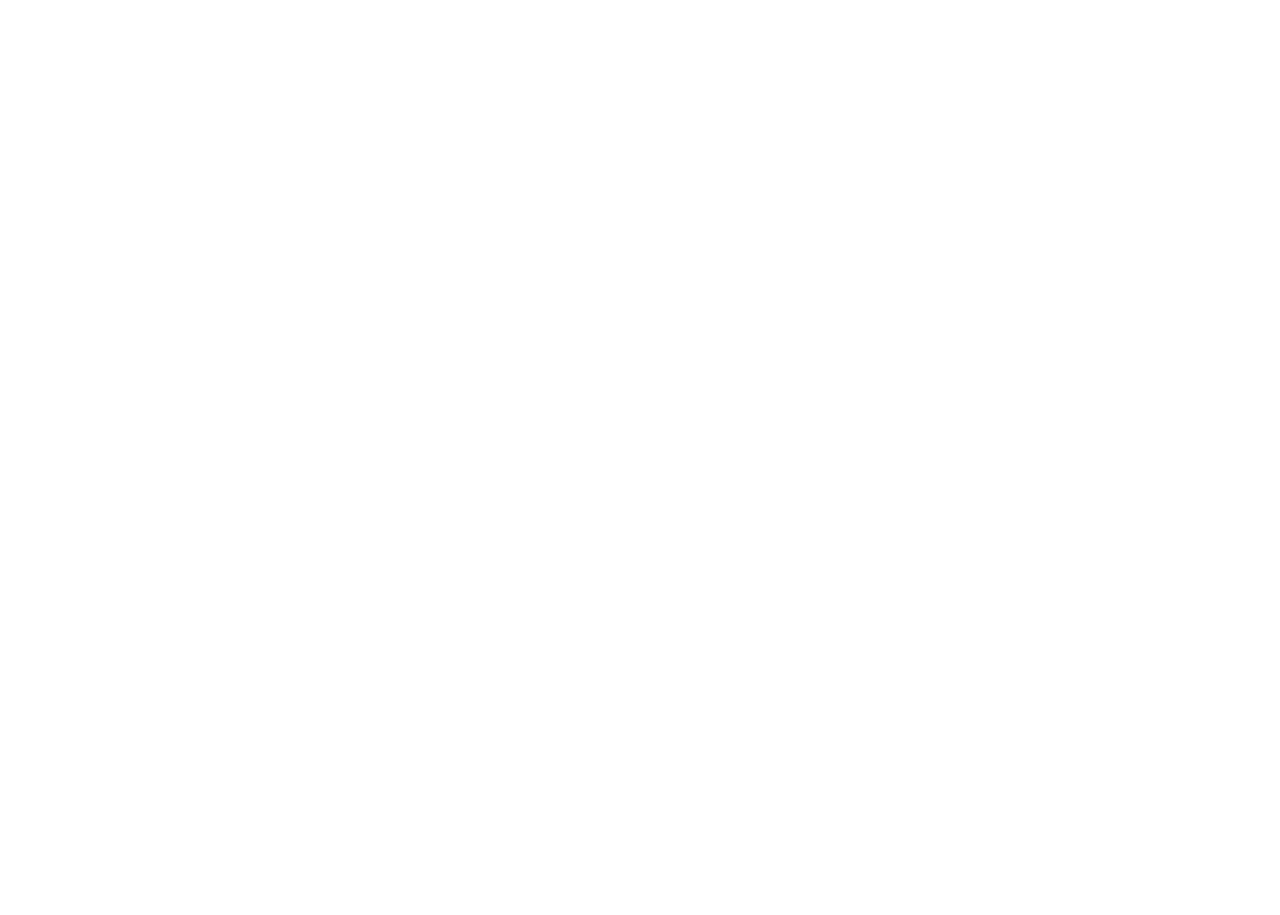
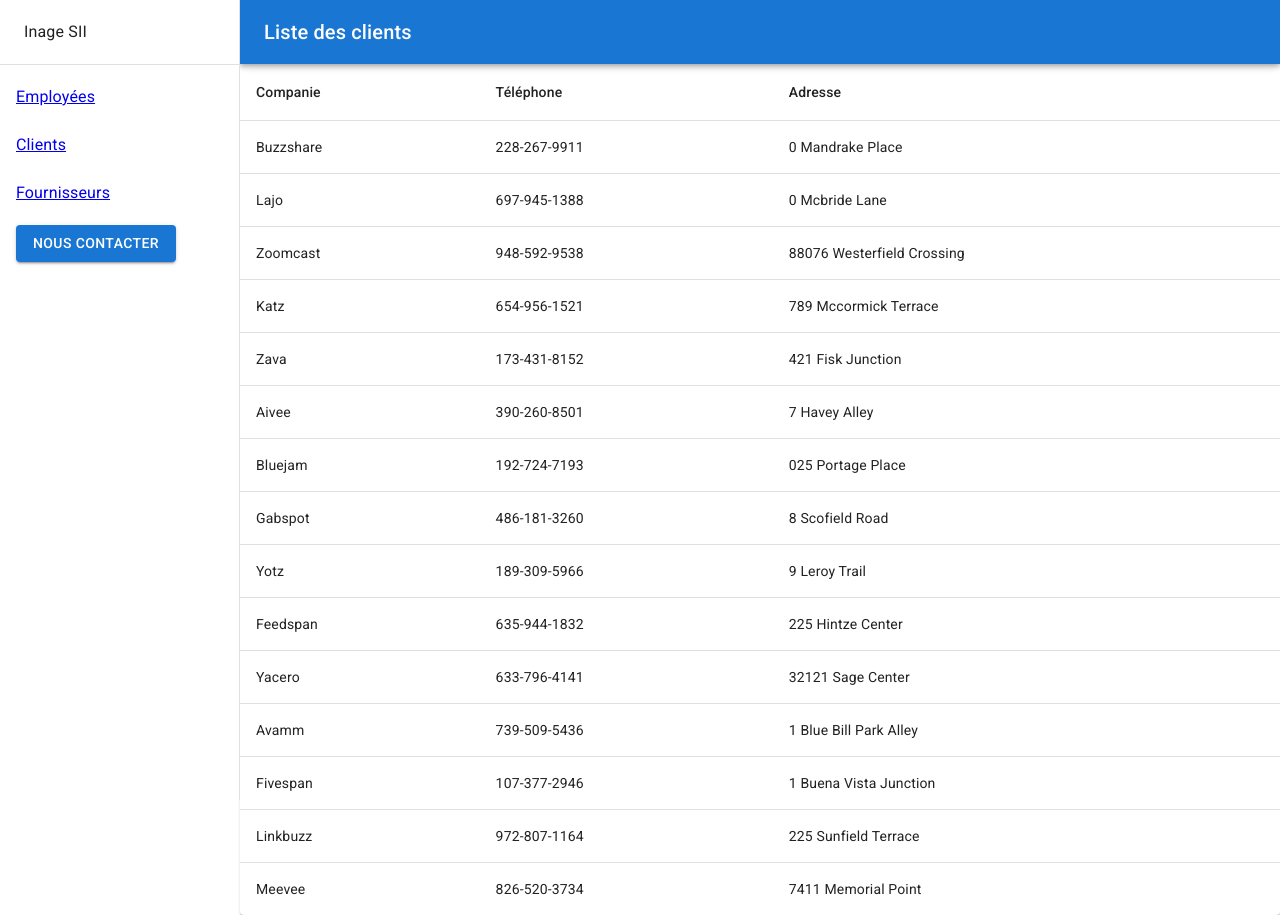
Before and after one commit to OrangeDuck91/react-best-practice, a React (Create React App) app: page /clients in a window 1280 px wide. Before the commit this address had no page. Before the commit the page ends 800 px from the top, so only its background shows below. Built offline with nearby package versions, Linux system fonts and the light colour scheme.

Commit message:
Add clients component and onClick method

```diff
--- a/src/App.tsx
+++ b/src/App.tsx
@@ -1,6 +1,6 @@
 import { FunctionComponent } from 'react';
 import './App.css';
-import Employees from './shared/components/employees/Employees';
+import Employees from './shared/components/Employees/Employees';
 
 const App: FunctionComponent = () => {
   return (
--- a/src/index.tsx
+++ b/src/index.tsx
@@ -1,10 +1,10 @@
 import React from 'react';
 import ReactDOM from 'react-dom/client';
 import './index.css';
-import App from './App';
 import reportWebVitals from './reportWebVitals';
-import { BrowserRouter, Route, Routes } from 'react-router-dom';
-import Employees from './shared/components/employees/Employees';
+import { BrowserRouter, Route, Routes, Navigate } from 'react-router-dom';
+import Employees from './shared/components/Employees/Employees';
+import Clients from './shared/components/Clients/Clients';
 
 const root = ReactDOM.createRoot(
   document.getElementById('root') as HTMLElement
@@ -12,9 +12,9 @@ const root = ReactDOM.createRoot(
 root.render(
   <BrowserRouter>
     <Routes>
-      <Route path="/" element={<App />} />
+      <Route path="/" element={<Navigate to="/employees" />} />
       <Route path="employees" element={<Employees />} />
-
+      <Route path="clients" element={<Clients />} />
     </Routes>
   </BrowserRouter>
 );
--- a/src/shared/components/layout/BoxCommon.tsx
+++ b/src/shared/components/BoxCommon/BoxCommon.tsx
@@ -1,18 +1,36 @@
-import { Box, CssBaseline, AppBar, Toolbar, Typography, Drawer, Divider, List, ListItem, ListItemText } from "@mui/material"
+import { Box, CssBaseline, AppBar, Toolbar, Typography, Drawer, Divider, List, ListItem, ListItemText, Button } from "@mui/material"
 import { FunctionComponent, PropsWithChildren } from "react"
 import { NavLink, useLocation } from "react-router-dom"
 
 type ComponentProps = {
   title: string;
-  path: string;
 }
 
 type BoxCommonProps = PropsWithChildren<ComponentProps>
 
 const BoxCommon: FunctionComponent<BoxCommonProps> = (props: BoxCommonProps) => {
-  const { title, path, children } = props;
+  const { title, children } = props;
+  const links = [
+    {
+      title: "Employées",
+      path: "employees"
+    },
+    {
+      title: "Clients",
+      path: "clients"
+    },
+    {
+      title: "Fournisseurs",
+      path: "fournisseurs"
+    }
+  ]
   let location = useLocation();
   const drawerWidth = 240;
+
+  const handleClick = () => {
+    alert(title + ' - Appelez nous au 376-383-2009')
+  }
+
   return (
     <Box sx={{ display: 'flex' }}>
       <CssBaseline />
@@ -43,23 +61,23 @@ const BoxCommon: FunctionComponent<BoxCommonProps> = (props: BoxCommonProps) =>
         </Toolbar>
         <Divider />
         <List>
-          {['Employées', 'Clients', 'Fournisseurs'].map((text, index) => (
+          {links.map(({ title, path }, index) => (
             <NavLink key={index} to={`/${path}` + location.search}>
-              <ListItem button key={text}>
-                <ListItemText primary={text} />
+              <ListItem button key={title}>
+                <ListItemText primary={title} />
               </ListItem>
             </NavLink>
           ))}
         </List>
+        <Button variant="contained" sx={{ width: '10rem', ml: '1rem' }} onClick={handleClick}
+        >Nous contacter</Button>
       </Drawer>
       <Box
         component="main"
-        sx={{ flexGrow: 1, bgcolor: 'background.default', p: 3 }}
+        sx={{ flexGrow: 1, bgcolor: 'background.default' }}
       >
         <Toolbar />
-        <Typography paragraph>
-          {children}
-        </Typography>
+        {children}
       </Box>
     </Box>)
 }
--- a/src/shared/components/layout/Layout.tsx
+++ b/src/shared/components/BoxCommon/Layout.tsx
@@ -1,5 +1,5 @@
 import { FunctionComponent } from "react";
-import Employees from "../employees/Employees";
+import Employees from "../Employees/Employees";
 
 
 const Layout: FunctionComponent = () => {
--- /dev/null
+++ b/src/shared/components/clients/Clients.tsx
@@ -0,0 +1,13 @@
+import { FunctionComponent } from "react"
+import BoxCommon from "../BoxCommon/BoxCommon"
+import { ClientsTable } from "./ClientsTable"
+
+const Clients: FunctionComponent = () => {
+  return (
+    <BoxCommon title="Liste des clients" >
+      <ClientsTable />
+    </BoxCommon>
+  )
+}
+
+export default Clients
--- a/src/shared/components/employees/Employees.tsx
+++ b/src/shared/components/employees/Employees.tsx
@@ -1,10 +1,10 @@
 import { FunctionComponent } from "react"
-import BoxCommon from "../layout/BoxCommon"
+import BoxCommon from "../BoxCommon/BoxCommon"
 import { EmployeesTable } from "./EmployeesTable"
 
 const Employees: FunctionComponent = () => {
   return (
-    <BoxCommon title="Liste des employées" path="employees" >
+    <BoxCommon title="Liste des employées">
       <EmployeesTable />
     </BoxCommon>
   )
```
